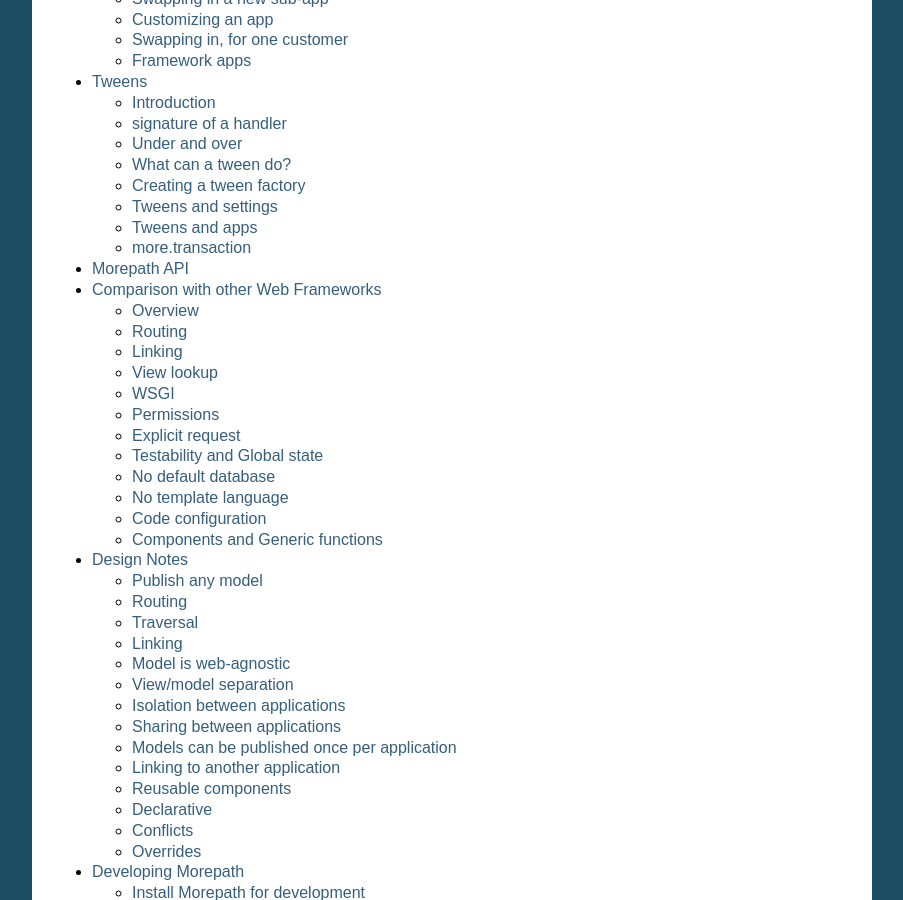
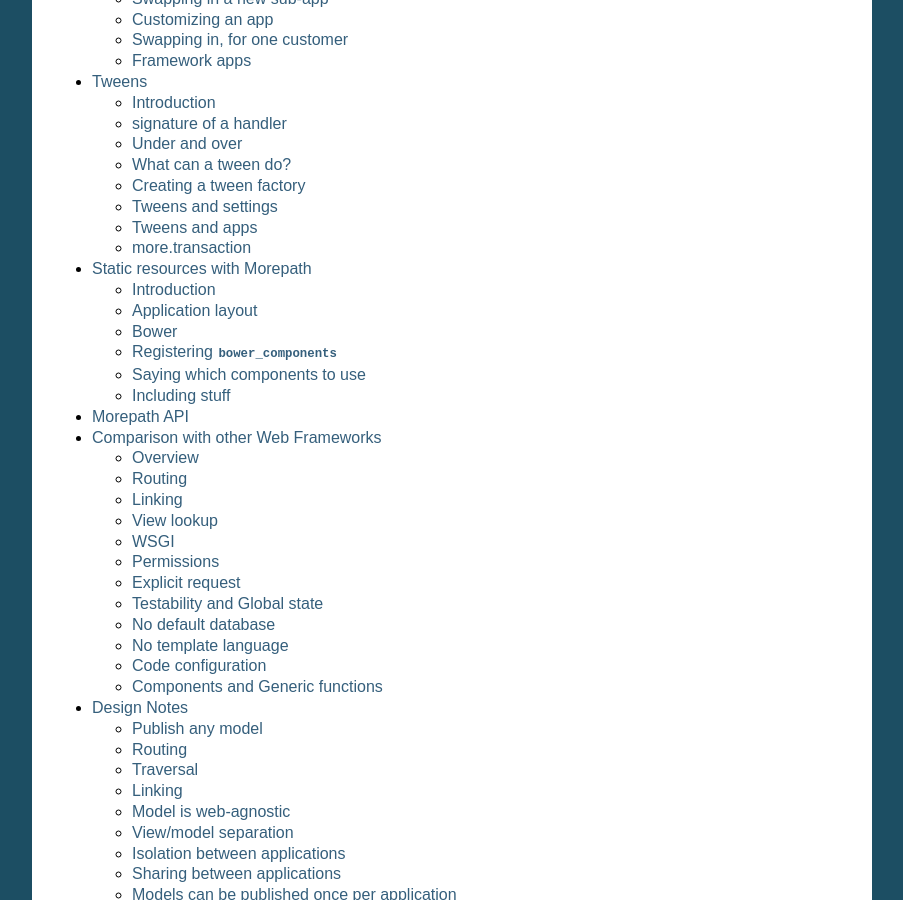
Before and after one commit to morepath/morepath, a Sphinx documentation site: the page built from doc/toc.rst, in a window 1280 px wide and 900 px high, scrolled down 2323 px. Shown: the whole window, without its empty margins (198-1101 px from the left). Built offline with Sphinx 7.4.7, drawn with Linux system fonts in a browser that asks for light colours; some of the changed lines change nothing that is shown.

Commit message:
Capitalize.

```diff
--- /dev/null
+++ b/doc/more.static.rst
@@ -0,0 +1,172 @@
+Static resources with Morepath
+==============================
+
+Introduction
+------------
+
+A modern client-side web application is built around JavaScript and
+CSS. The code is in files that is served by the web server too.
+
+Morepath does not include in itself a way to serve these static
+resources. Instead it leaves the task to other WSGI components you can
+integrate with the Morepath WSGI component. Examples of such systems
+that can be integrated through WSGI are BowerStatic_, Fanstatic_ and
+Webassets_.
+
+We will focus on BowerStatic integration here. We recommend you read
+its documentation, but we provide a small example of how to
+integrate it here that should help you get started. You can find
+all the example code in the `github repo`_.
+
+.. _BowerStatic: http://bowerstatic.readthedocs.org
+
+.. _Fanstatic: http://fanstatic.org
+
+.. _Webassets: http://webassets.readthedocs.org/
+
+.. _`github repo`: https://github.com/morepath/morepath_static
+
+Application layout
+------------------
+
+To integrate BowerStatic with Morepath we can use the `more.static`_
+extension.
+
+.. _`more.static`: https://pypi.python.org/pypi/more.static
+
+First we need to include ``more.static`` as a dependency of our code
+in ``setup.py``. Once it is installed, we can create a Morepath
+application that subclasses from ``more.static.StaticApp`` to get its
+functionality::
+
+  from more.static import StaticApp
+
+  class app(StaticApp):
+      pass
+
+We give it a simple HTML page on the root HTML that contains a
+``<head>`` section in its HTML::
+
+
+  @app.path(path='/')
+  class Root(object):
+      pass
+
+
+  @app.html(model=Root)
+  def root_default(self, request):
+      return ("<!DOCTYPE html><html><head></head><body>"
+              "jquery is inserted in the HTML source</body></html>")
+
+It's important to use ``@app.html`` as opposed to ``@app.view``, as
+that sets the content-header to ``text/html``, something that
+BowerStatic checks before it inserts any ``<link>`` or ``<script>``
+tags. It's also important to include a ``<head>`` section, as that's
+where BowerStatic includes the static resources by default.
+
+We also set up a ``main()`` function that when run serves the WSGI
+application to the web::
+
+  def main():
+     morepath.autosetup()
+     wsgi = app()
+     morepath.run(wsgi)
+
+All this code lives in the ``main.py`` module of a Python package.
+
+Bower
+-----
+
+BowerStatic_ integrates the Bower_ JavaScript package manager with a
+Python WSGI application such as Morepath.
+
+Once you have ``bower`` installed, go to your Python package directory
+(where the ``main.py`` lives), and install a Bower component. Let's
+take ``jquery``::
+
+  bower install jquery
+
+You should now see a ``bower_components`` subdirectory in your Python
+package. We placed it here so that when we distribute the Python
+package that contains our application, the needed bower components are
+automatically included in the package archive. You could place
+``bower_components`` elsewhere however and manage its contents
+separately.
+
+.. _bower: http://bower.io
+
+Registering ``bower_components``
+--------------------------------
+
+BowerStatic needs a single global ``bower`` object that you can
+register multiple ``bower_copmonents`` directories against. Let's
+create it first::
+
+  bower = bowerstatic.Bower()
+
+We now tell that ``bower`` object about our ``bower_component``
+directory::
+
+  components = bower.components(
+    'app', os.path.join(os.path.dirname(__file__), 'bower_components'))
+
+
+The first argument to ``bower.components`` is the name under which we
+want to publish them. We just pick ``app``. The second argument
+specifies the path to the ``bower.components`` directory. The
+``os.path`` business here is a way to make sure that we get the
+``bower_components`` next to this module (``main.py``) in this Python
+package.
+
+Finally we need to adjust our ``main()`` function so that we plug in
+the BowerStatic WSGI middleware::
+
+  def main():
+     morepath.autosetup()
+     wsgi = bower.wrap(app())
+     morepath.run(wsgi)
+
+BowerStatic now lets you refer to files in the packages in
+``bower_components`` to include them on the web, and also makes sure
+they are available.
+
+Saying which components to use
+------------------------------
+
+We now need to tell our application to use the ``components``
+object. This causes it to look for static resources only in the
+components installed there. We do this using the ``@app.static_components``
+directive, like this::
+
+  @app.static_components()
+  def get_static_components():
+      return components
+
+You could have another application that use another ``components``
+object, or share this ``components`` with the other application. Each
+app can only have a single ``components`` registered to it, though.
+
+The ``static_components`` directive is not part of standard Morepath.
+Instead it is part of the ``more.static`` extension, which we enabled
+before by subclassing from ``StaticApp``.
+
+Including stuff
+---------------
+
+Now we are ready to include static resources from ``bower_components``
+into our application. We can do this using the ``include()`` method on
+request. We modify our view to add an ``include()`` call::
+
+  @app.html(model=Root)
+  def root_default(self, request):
+      request.include('jquery')
+      return ("<!DOCTYPE html><html><head></head><body>"
+              "jquery is inserted in the HTML source</body></html>")
+
+
+When we now open the view in our web browser and check its source, we
+can see it includes the jquery we installed in ``bower_components``.
+
+Note that just like the ``static_components`` directive, the
+``include()`` method is not part of standard Morepath, but has been
+installed by the ``more.static.StaticApp`` base class as well.
--- a/doc/toc.rst
+++ b/doc/toc.rst
@@ -20,6 +20,7 @@
    app_reuse
    building_large_applications
    tweens
+   more.static
    api
    compared
    design
```
